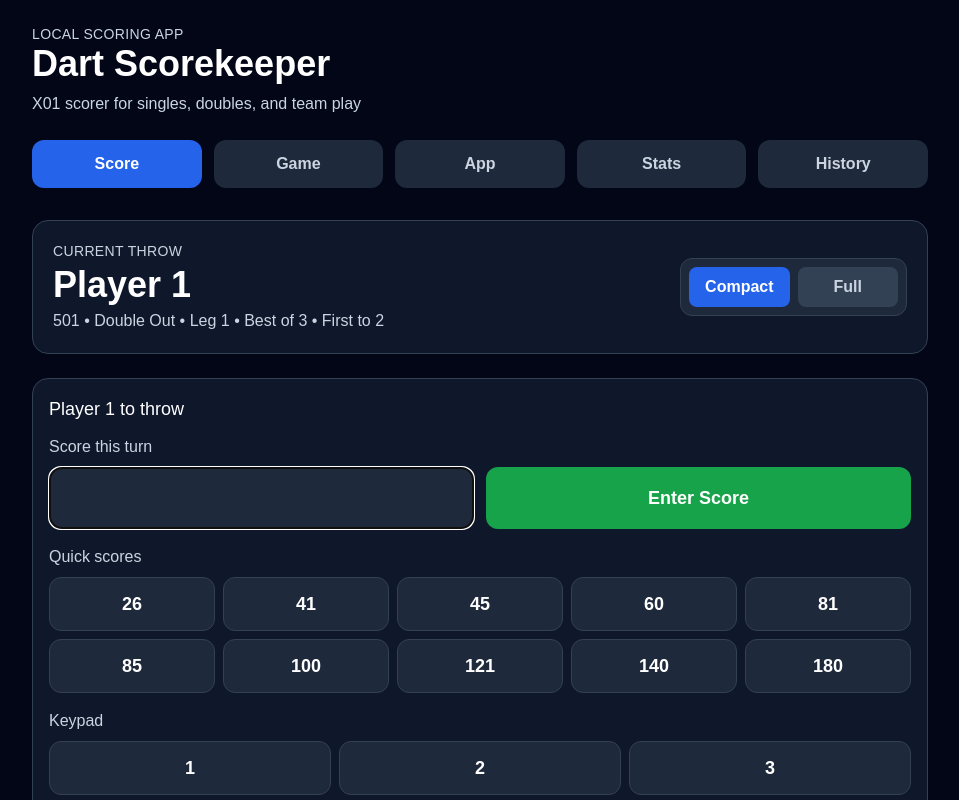
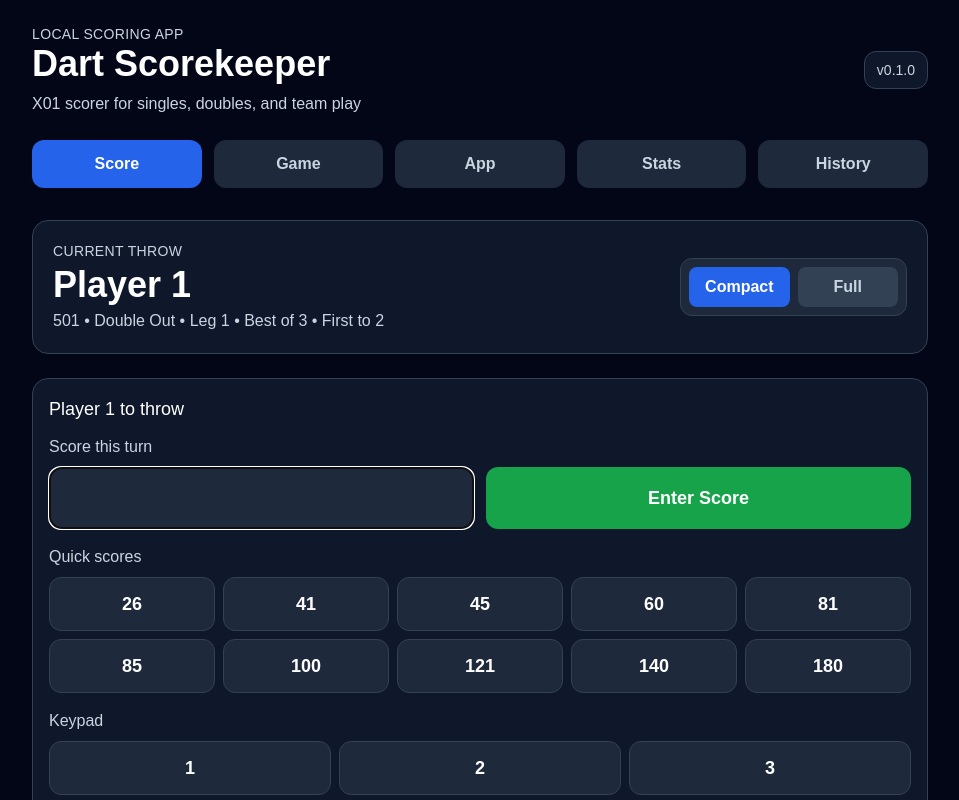
Before and after one commit to bclark303/dart-scorekeeper, a Next.js app: page / in a window 1280 px wide. Shown: the top 800 px of the page, without its empty margins (160-1119 px from the left). Built offline with nearby package versions, Linux system fonts and the light colour scheme.

Commit message:
Add app version display

```diff
--- a/app/page.tsx
+++ b/app/page.tsx
@@ -17,6 +17,7 @@ import {
   ScoreEntryMode,
 } from "@/lib/types";
 
+import { APP_VERSION } from "@/lib/appInfo";
 import { DartEntry } from "@/components/DartEntry";
 import { ScoreEntry } from "@/components/ScoreEntry";
 import { GameSetup } from "@/components/GameSetup";
@@ -1348,13 +1349,23 @@ export default function Home() {
     >
       <div className="mx-auto max-w-4xl">
         <div className="mb-6">
+          <div className="flex flex-col sm:flex-row sm:items-center sm:justify-between gap-2">
+            <div>
               <div className="text-sm uppercase tracking-wide text-[var(--color-text-muted)]">
                 Local Scoring App
               </div>
+
               <h1 className="text-4xl font-bold mb-2">{brandName}</h1>
+
               <p className="text-[var(--color-text-muted)]">
                 X01 scorer for singles, doubles, and team play
               </p>
+            </div>
+
+            <div className="rounded-xl bg-[var(--color-panel)] border border-[var(--color-panel-border)] px-3 py-2 text-sm text-[var(--color-text-muted)]">
+              v{APP_VERSION}
+            </div>
+          </div>
         </div>
 
         <nav className="grid grid-cols-2 sm:grid-cols-5 gap-3 mb-8">
--- /dev/null
+++ b/lib/appInfo.ts
@@ -0,0 +1,7 @@
+/**
+ * App-level release information.
+ *
+ * Keep this in one place so the UI, feedback reports,
+ * diagnostics, and future release notes all show the same version.
+ */
+export const APP_VERSION = "0.1.0";
```
Lines whose indentation alone changed are shown as unchanged.
